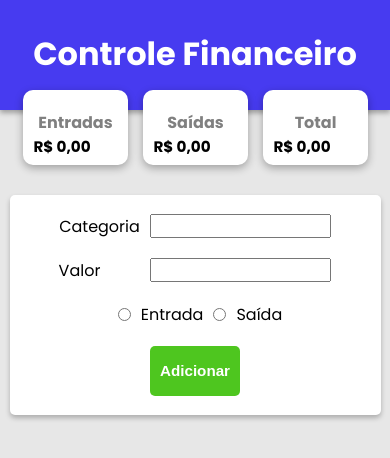
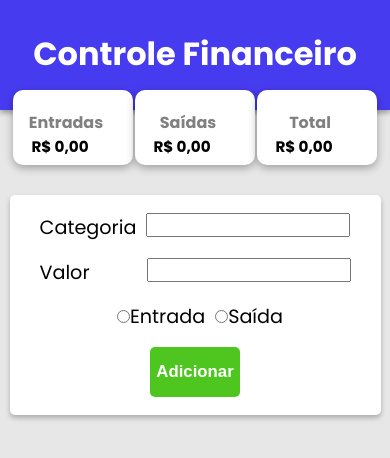
Before and after one commit to souza-eduardo/financial-control, a React (Vite) app in the folder frontend/: page / in a window 390 px wide. Shown: the top 458 px of the page. Built offline with nearby package versions, Linux system fonts and the light colour scheme; no server answers; the HTML template or start-up script is replaced by a standard one.

Commit message:
fixed media queries

```diff
--- a/frontend/src/components/Form/index.tsx
+++ b/frontend/src/components/Form/index.tsx
@@ -51,11 +51,11 @@ const Form = () => {
           <C.Input type='text' id='value' onChange={(e) => valueChange(e)} />
         </C.InputContainer>
 
-        <C.InputContainer>
-          <C.RadioButton type='radio' id='entry' onChange={(e) => typeChange(e)} />
+        <C.InputContainer style={{flexDirection: 'row'}}>
+          <C.RadioButton type='radio' id='entry' name='type' onChange={(e) => typeChange(e)} />
           <label htmlFor="entry">Entrada</label>
 
-          <C.RadioButton type='radio' id='exit' onChange={(e) => typeChange(e)} />
+          <C.RadioButton type='radio' id='exit' name='type' onChange={(e) => typeChange(e)} />
           <label htmlFor="exit">Saída</label>
         </C.InputContainer>
 
--- a/frontend/src/components/Form/styles.ts
+++ b/frontend/src/components/Form/styles.ts
@@ -12,7 +12,7 @@ export const FormContainer = styled.div`
   height: 80px;
   box-shadow: 0px 3px 5px #00000040;
 
-  @media screen and (max-width: 768px) {
+  @media screen and (max-width: 1024px) {
     margin-top: 30px;
     max-width: 90%;
     height: 200px;
@@ -23,8 +23,9 @@ export const FormContainer = styled.div`
 export const InputContainer = styled.div`
   display: flex;
   flex-direction: column;
+  font-size: 1.2rem;
 
-  @media screen and (max-width: 768px) {
+  @media screen and (max-width: 1024px) {
     flex-direction: row;
 
     label.category {
@@ -32,29 +33,30 @@ export const InputContainer = styled.div`
     }
 
     label.value {
-      margin-right: 50px;
+      margin-right: 57px;
     }
   }
 `;
 
 export const Input = styled.input`
   height: 20px;
+  width: 200px;
   outline: none;
 `;
 
 export const RadioButton = styled.input`
-  margin-right: -75px;
+  margin-left: 20px;
+  padding-left: 40px;
 
-  @media screen and (max-width: 768px) {
+  @media screen and (max-width: 1024px) {
     margin-left: 10px;
-    margin-right: 10px;
   }
 `;
 
 export const SubmitButton = styled.button`
   width: 90px;
   height: 50px;
-  font-size: 0.95rem;
+  font-size: 1.05rem;
   font-weight: bold;
   border: none;
   border-radius: 5px;
--- a/frontend/src/components/ItemsList/index.tsx
+++ b/frontend/src/components/ItemsList/index.tsx
@@ -1,6 +1,10 @@
 import { useEffect, useState } from 'react';
 import * as C from './styles';
 import { MdDelete } from "react-icons/md";
+import {
+  FaRegArrowAltCircleUp,
+  FaRegArrowAltCircleDown
+} from "react-icons/fa";
 
 const ItemsList = () => {
 
@@ -22,14 +26,14 @@ const ItemsList = () => {
   return (
     <>
       {items.map((item, index) => (
-        <C.Container key={index}>
+        <C.ItemContainer key={index}>
           <li className='category'>{item.category}</li>
           <li>R$ {item.value}</li>
-          <li>{item.type}</li>
+          <li>{item.type === 'Entrada' ? <FaRegArrowAltCircleUp /> : <FaRegArrowAltCircleDown />} {item.type}</li>
           <C.DeleteButton onClick={() => deleteItem(index)}>
             <MdDelete />
           </C.DeleteButton>
-        </C.Container>
+        </C.ItemContainer>
       ))}
     </>
   )
--- a/frontend/src/components/ItemsList/styles.ts
+++ b/frontend/src/components/ItemsList/styles.ts
@@ -1,10 +1,10 @@
 import styled from "styled-components";
 
-export const Container = styled.div`
+export const ItemContainer = styled.div`
   display: flex;
   align-items: center;
-  justify-content: space-around;
   background-color: white;
+  font-size: 1.2rem;
   margin-top: 15px;
   width: 1040px;
   padding: 0px 10px;
@@ -12,27 +12,22 @@ export const Container = styled.div`
   height: 50px;
   box-shadow: 0px 3px 5px #00000040;
 
-  .category {
-    background-color: lightsalmon;
-    width:fit-content;
-    padding: 5px 10px;
-    border-radius: 5px;
+  li {
+    list-style: none;
+    flex: 1;
   }
 
-  li {
-    list-style: none;
-  }
-
-  @media screen and (max-width: 768px) {
-    max-width: 90%;
-    height: 180px;
+  @media screen and (max-width: 1024px) {
+    flex-direction: column;
+    width: 90%;
+    height: 200px;
+    padding: 10px 0px;
     font-size: 1.2rem;
-    flex-direction: column;
   }
 `;
 
 export const DeleteButton = styled.button`
-  font-size: 1.4rem;
+  font-size: 1.5rem;
   background-color: transparent;
   border: none;
   cursor: pointer;
@@ -41,7 +36,7 @@ export const DeleteButton = styled.button`
     color: red;
   }
 
-  @media screen and (max-width: 768px) {
+  @media screen and (max-width: 1024px) {
     background-color: red;
     color: white;
     padding: 5px 10px;
--- a/frontend/src/components/Resume/styles.ts
+++ b/frontend/src/components/Resume/styles.ts
@@ -6,9 +6,9 @@ export const Container = styled.div`
   gap: 20px;
   margin-top: -40px;
 
-  @media screen and (max-width: 768px) {
+  @media screen and (max-width: 1024px) {
     max-width: 100%;
     margin-top: -20px;
-    gap: 15px;
+    gap: 2px;
   }
 `;
--- a/frontend/src/components/ResumeItem/styles.ts
+++ b/frontend/src/components/ResumeItem/styles.ts
@@ -12,7 +12,7 @@ export const Container = styled.div`
   box-shadow: 0px 3px 8px #00000050;
 
   @media screen and (max-width: 768px) {
-    width: 35px;
+    width: 50px;
     height: 15px;
   }
 `;
```
